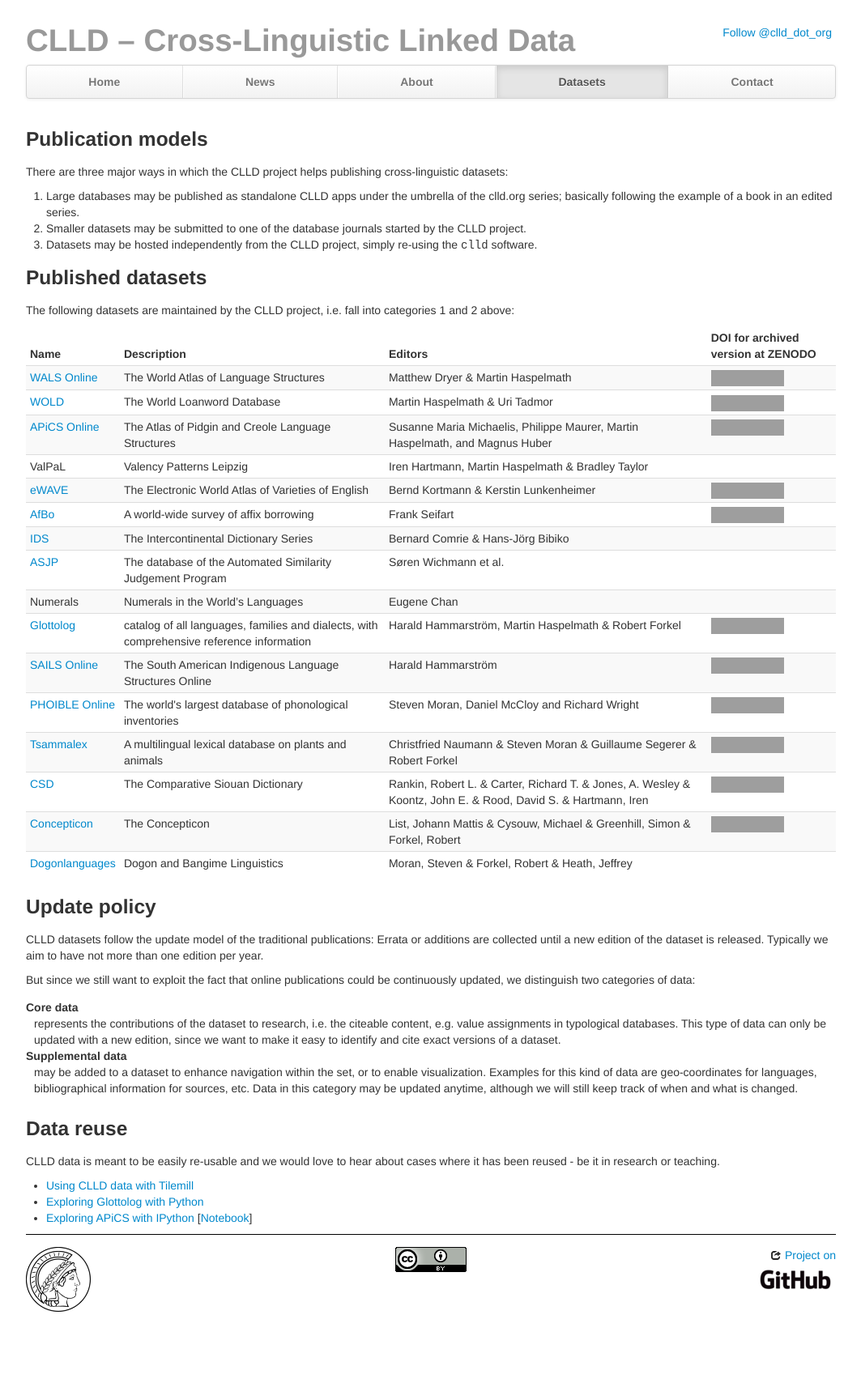
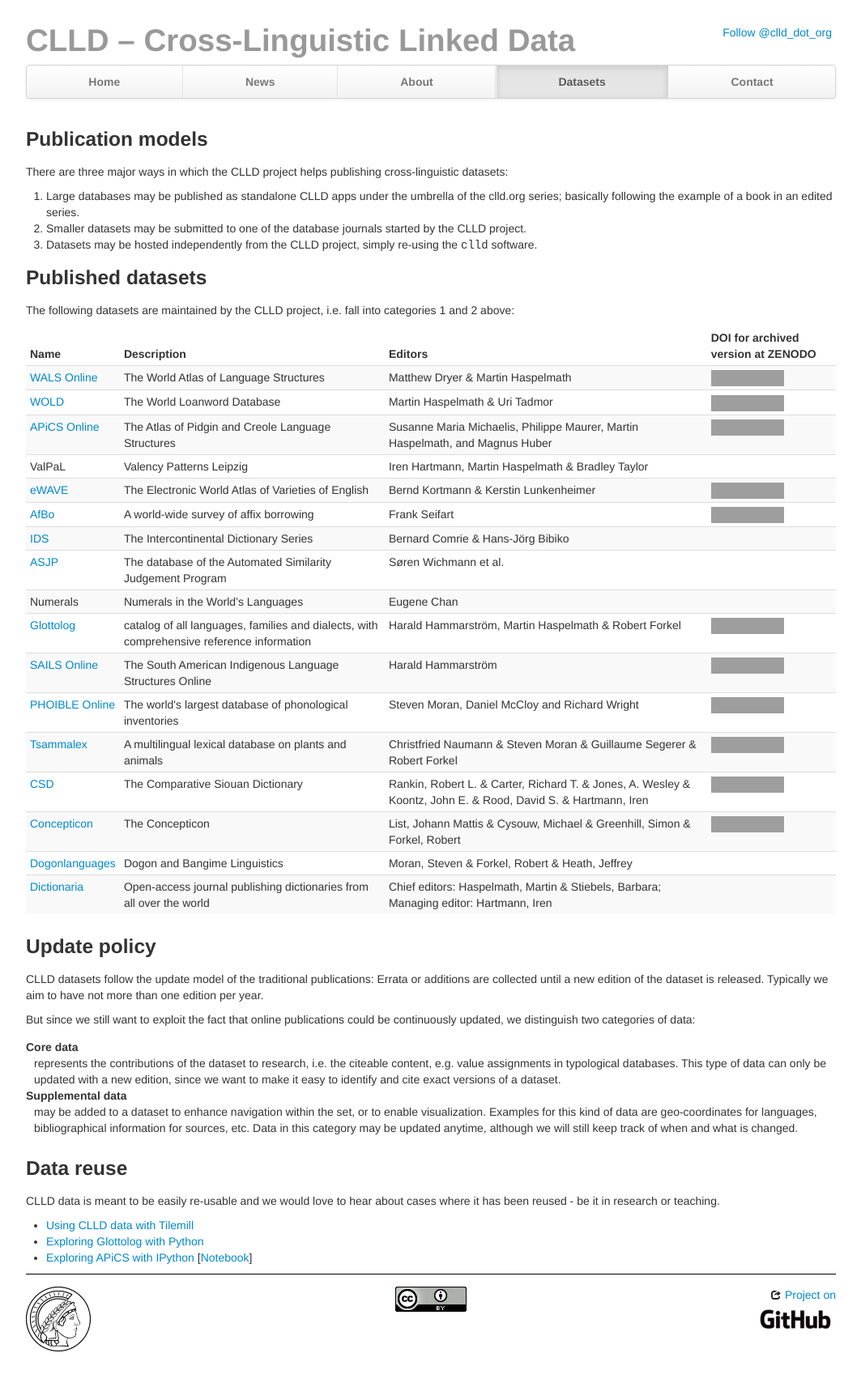
Before and after one commit to clld/clld.github.io, a Jekyll site: the page built from datasets.html, in a window 1280 px wide, cut to the strip 0-1729 px from the top of the page. Shown: the top 1708 px of the strip at 81% size, without its empty margins (108-1171 px from the left). Built offline with Jekyll 4.4.1, drawn with Linux system fonts in a browser that asks for light colours; nearby versions of some CDN libraries; comment, search, counter and statistics services are not loaded; before the commit the page ends 1680 px from its top, so only the background shows below that; grey boxes are pictures that could not be loaded.

Commit message:
add Dictionaria to list of datasets (#4)

```diff
--- a/datasets.html
+++ b/datasets.html
@@ -155,6 +155,15 @@
             <td>
             </td>
         </tr>
+        <tr>
+            <td><a href="https://dictionaria.clld.org">Dictionaria</a></td>
+            <td>Open-access journal publishing dictionaries from all over the world</td>
+            <td>
+                Chief editors: Haspelmath, Martin &amp; Stiebels, Barbara;
+                Managing editor: Hartmann, Iren</td>
+            <td>
+            </td>
+        </tr>
     </tbody>
 </table>
 
```
